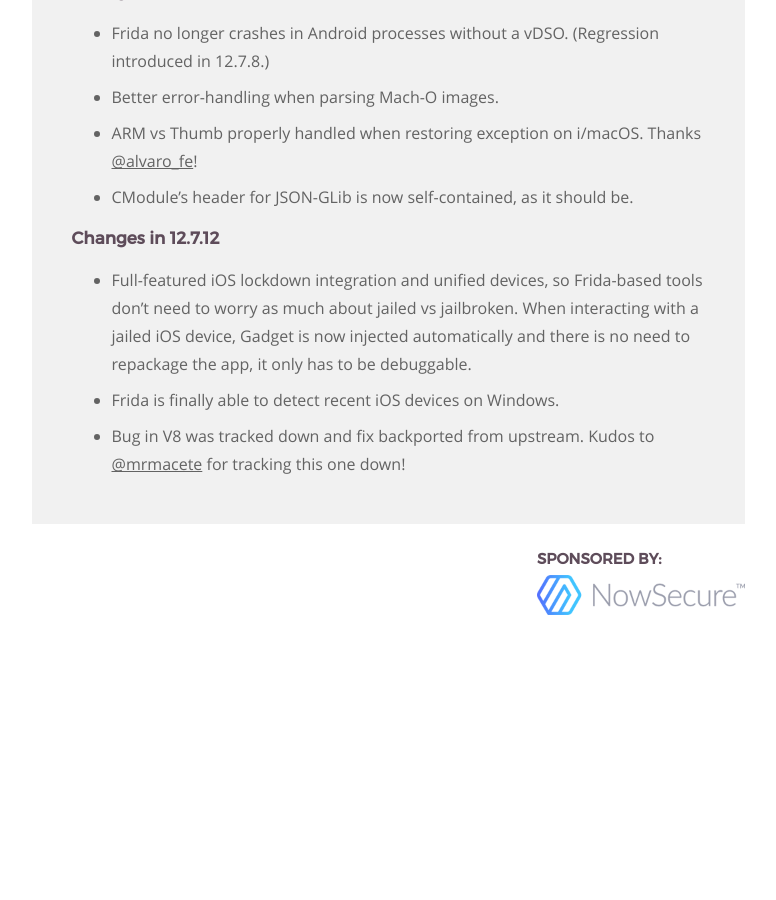
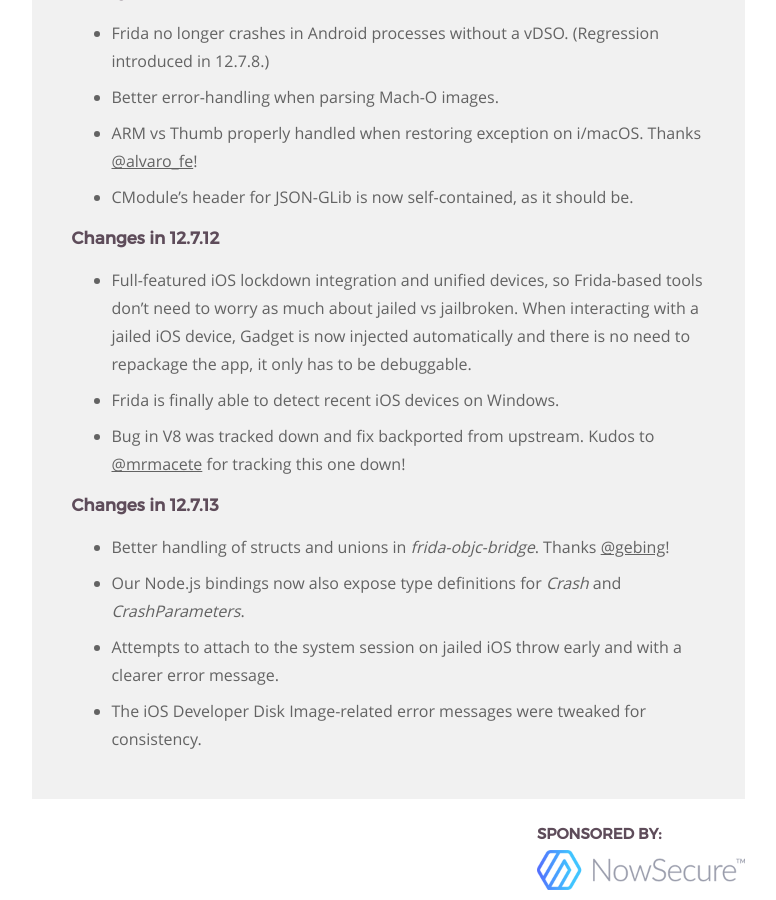
Before and after one commit to frida/frida-website, a Jekyll site: the page built from _posts/2019-09-18-frida-12-7-released.markdown, in a window 1280 px wide and 900 px high, scrolled down 11822 px. Shown: the whole window, without its empty margins (364-1140 px from the left). Built offline with Jekyll 4.4.1, drawn with Linux system fonts in a browser that asks for light colours; before the commit the page ends 12447 px from its top, so only the background shows below that.

Commit message:
Summarize changes in 12.7.13

```diff
--- a/_posts/2019-09-18-frida-12-7-released.markdown
+++ b/_posts/2019-09-18-frida-12-7-released.markdown
@@ -462,6 +462,17 @@ Enjoy!
 - Bug in V8 was tracked down and fix backported from upstream. Kudos to
   [@mrmacete][] for tracking this one down!
 
+### Changes in 12.7.13
+
+- Better handling of structs and unions in *frida-objc-bridge*. Thanks
+  [@gebing][]!
+- Our Node.js bindings now also expose type definitions for *Crash* and
+  *CrashParameters*.
+- Attempts to attach to the system session on jailed iOS throw early and
+  with a clearer error message.
+- The iOS Developer Disk Image-related error messages were tweaked for
+  consistency.
+
 
 [frida-java-bridge]: https://github.com/frida/frida-java-bridge
 [TinyCC]: https://bellard.org/tcc/
```
